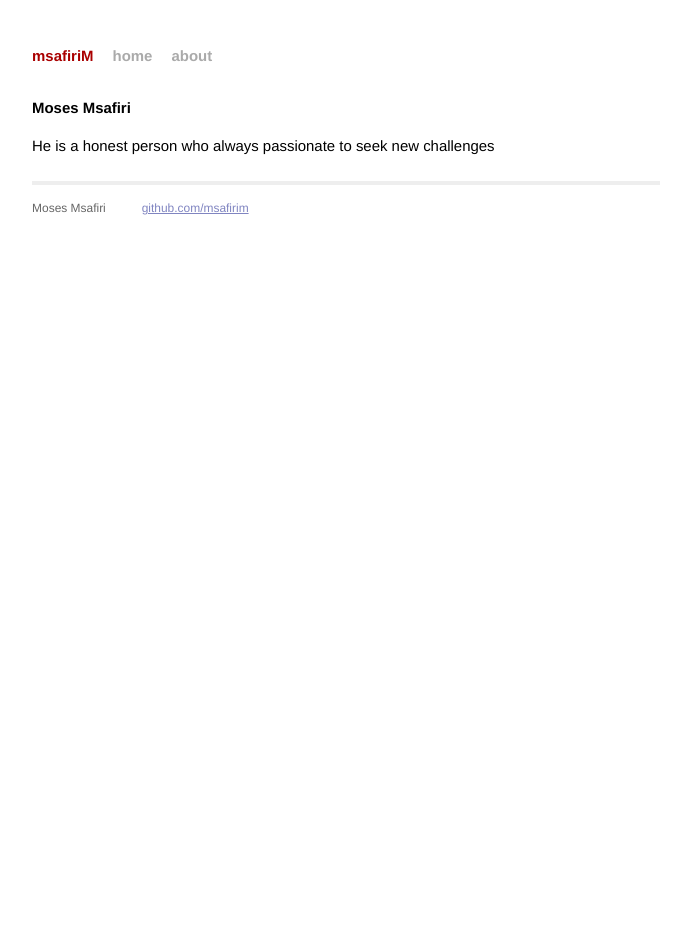
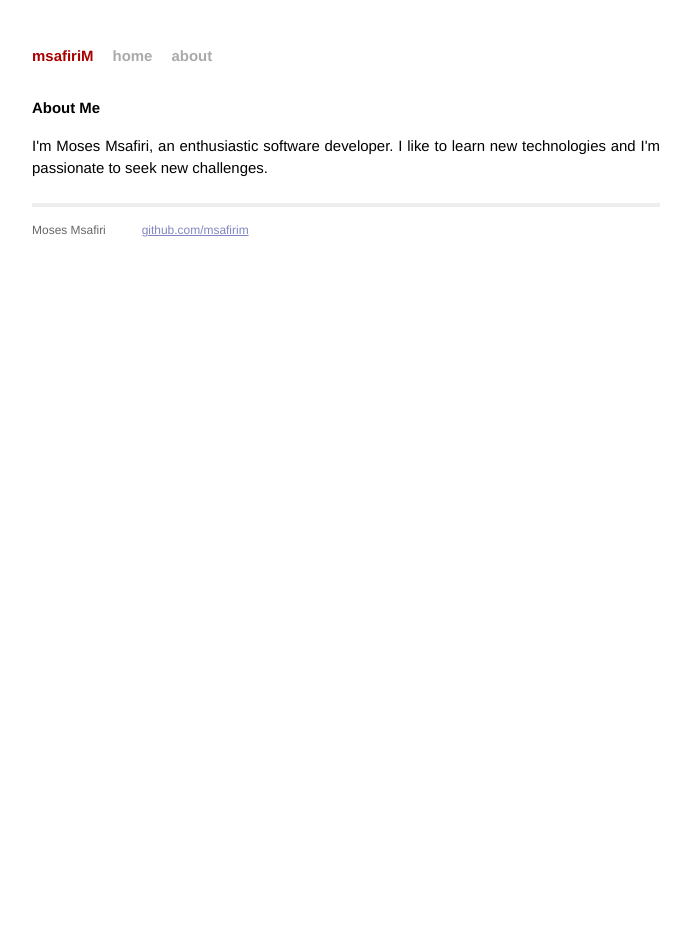
Before and after one commit to msafirim/msafirim.github.io, a Jekyll site: the page built from about/index.html, in a window 1280 px wide. Shown: the whole page, without its empty margins (294-985 px from the left). Built offline with Jekyll 4.4.1, drawn with Linux system fonts in a browser that asks for light colours; Markdown is read by kramdown in place of the engine named in the settings.

Commit message:
modifying about me page

```diff
--- a/about/index.html
+++ b/about/index.html
@@ -3,5 +3,5 @@ layout: about
 title:  "About - MSAFIRIM"
 ---
 
-<h2> Moses Msafiri </h2>
-<p> He is a honest person who always passionate to seek new challenges</p>
+<h2> About Me </h2>
+<p> I'm Moses Msafiri, an enthusiastic software developer. I like to learn new technologies and I'm passionate to seek new challenges. </p>
```
